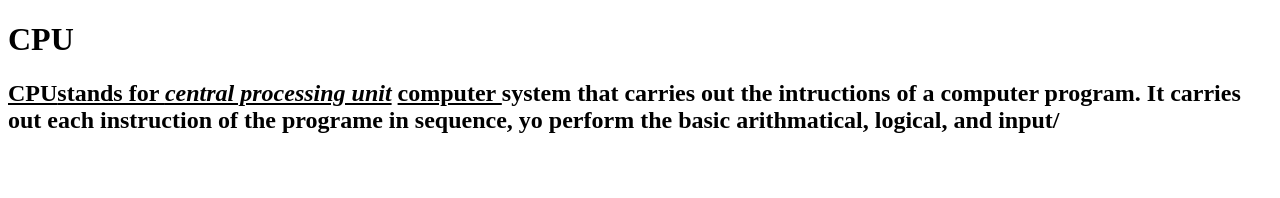
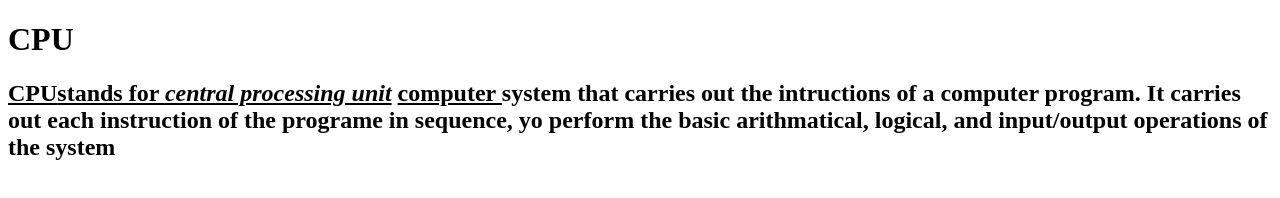
Before and after one commit to iamneo-production/eeefbbcbfefbfdadaeccdfffebaeceaec, a website: page public/index.html in a window 1280 px wide. Drawn offline with Linux system fonts and the light colour scheme.

Commit message:
Backup Commit

```diff
--- a/public/index.html
+++ b/public/index.html
@@ -13,6 +13,6 @@
     <u> computer </u> system that carries
     out the intructions of a computer program.
     It carries out each instruction of the programe in sequence,
-    yo perform the basic arithmatical, logical, and input/
+    yo perform the basic arithmatical, logical, and input/output operations of the system
 </body>
 </html>
```
